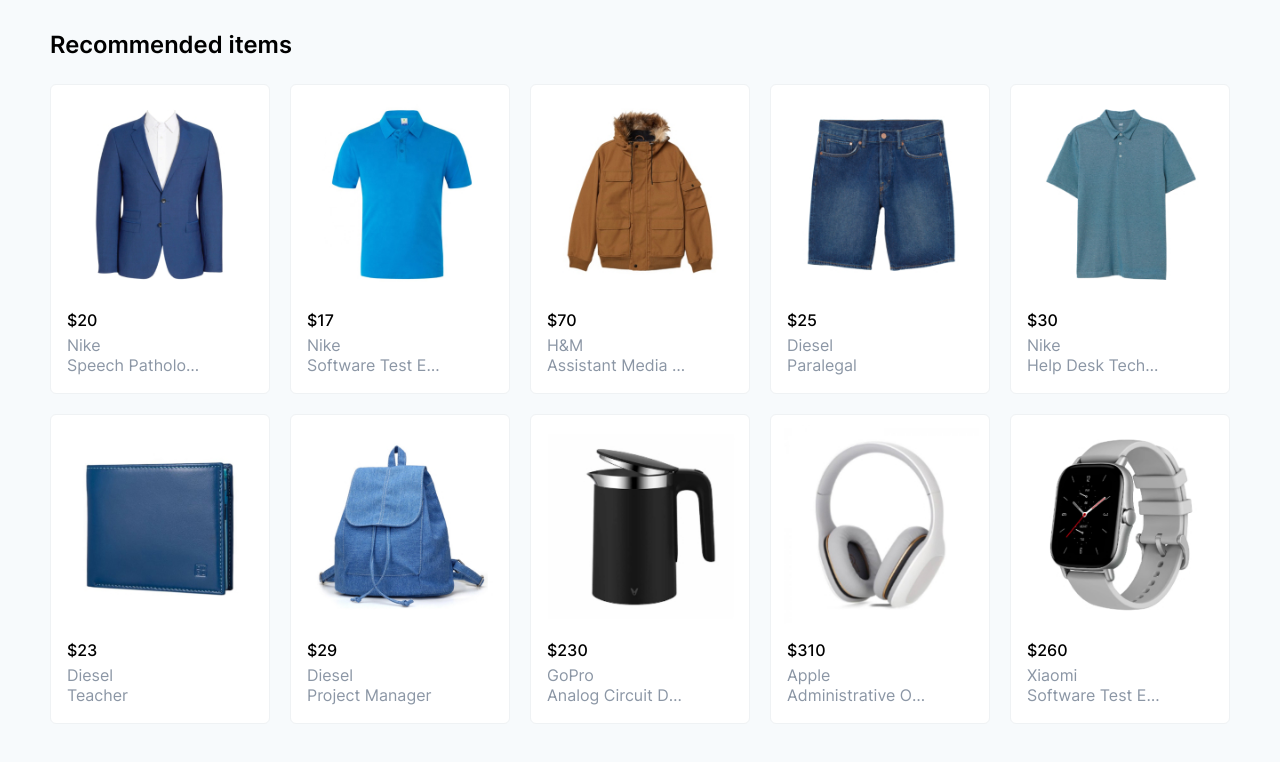
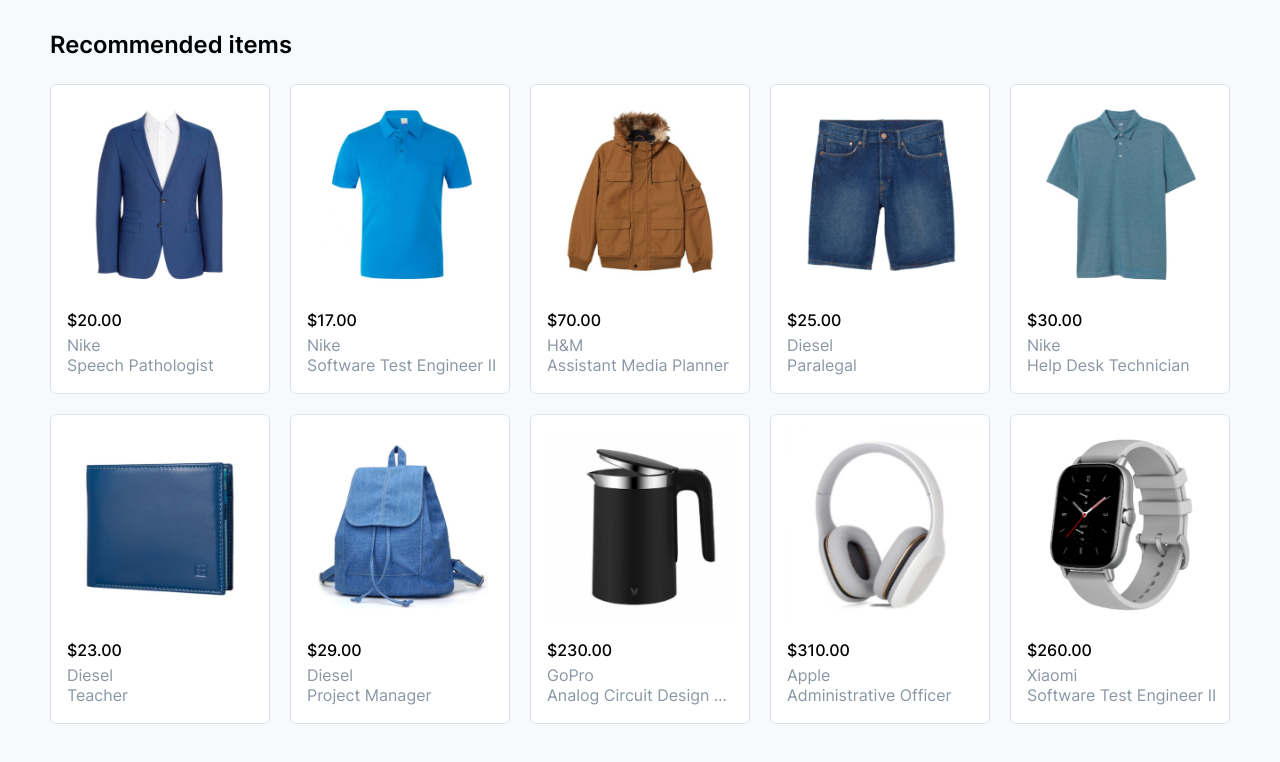
Before and after one commit to martiniucanastasia/next-ts-commerce, a Next.js app: page /preview in a window 1280 px wide. Shown: the top 762 px of the page. Built offline with nearby package versions, Linux system fonts and the light colour scheme; data requests are answered from the project's data file.

Commit message:
Fix all issues

```diff
--- /dev/null
+++ b/src/pages/HomePage/Recommendations/RecommendationProduct.tsx
@@ -0,0 +1,16 @@
+import Image from "next/image";
+import { Product } from "@/types/types";
+import { recommendationSectionStyles as S } from "./styles/recommendationSectionStyles";
+
+export const RecommendationProduct = ({ item }: { item: Product }) => {
+  return (
+    <S.ProductWrapper href="/">
+      <Image src={item.image} width={200} height={200} alt={item.name} />
+      <S.ProductInfoBlock>
+        <S.ProductPrice>${item.price.toFixed(2)}</S.ProductPrice>
+        <S.ProductInfo>{item.brand}</S.ProductInfo>
+        <S.ProductInfo>{item.seller}</S.ProductInfo>
+      </S.ProductInfoBlock>
+    </S.ProductWrapper>
+  );
+};
--- a/src/pages/HomePage/Recommendations/RecommendationSection.tsx
+++ b/src/pages/HomePage/Recommendations/RecommendationSection.tsx
@@ -1,23 +1,14 @@
 "use client";
 
-import Image from "next/image";
 import { Product } from "@/types/types";
+import { RecommendationProduct } from "./RecommendationProduct";
 import { recommendationSectionStyles as S } from "./styles/recommendationSectionStyles";
 
 const ProductsRow = ({ products }: { products: Product[] }) => {
   return (
     <S.RecommendProductsWrapper>
       {products.slice(0, 10).map((item) => {
-        return (
-          <S.ProductWrapper key={item.id} href="/">
-            <Image src={item.image} width={200} height={200} alt={item.name} />
-            <S.ProductInfoBlock>
-              <S.ProductPrice>${item.price}</S.ProductPrice>
-              <S.ProductInfo>{item.brand}</S.ProductInfo>
-              <S.ProductInfo>{item.seller}</S.ProductInfo>
-            </S.ProductInfoBlock>
-          </S.ProductWrapper>
-        );
+        return <RecommendationProduct item={item} key={item.id} />;
       })}
     </S.RecommendProductsWrapper>
   );
--- a/src/pages/HomePage/Recommendations/styles/recommendationSectionStyles.ts
+++ b/src/pages/HomePage/Recommendations/styles/recommendationSectionStyles.ts
@@ -10,32 +10,44 @@ export const recommendationSectionStyles = {
       padding: 0 ${pxToRem(10)};
     }
   `,
+
   RecommendSectionTitle: styled.h4`
     padding: ${pxToRem(30)} 0 ${pxToRem(25)} 0;
-
-    @media ${device.mobileXXS} {
-      font-size: var(--text-m);
-    }
   `,
 
   RecommendProductsWrapper: styled.div`
-    display: flex;
-    justify-content: center;
-    flex-wrap: wrap;
+    display: grid;
+    grid-template-columns: repeat(5, 1fr);
+    place-items: center;
 
     gap: ${pxToRem(20)};
 
-    @media ${device.mobileXXS} {
+    @media ${device.tabletL} {
+      grid-template-columns: repeat(4, 1fr);
+    }
+
+    @media ${device.mobile} {
+      grid-template-columns: repeat(3, 1fr);
+    }
+
+    @media ${device.mobileS} {
+      grid-template-columns: repeat(2, 1fr);
       gap: ${pxToRem(8)};
+    }
+
+    @media ${device.mobileXXXS} {
+      grid-template-columns: repeat(1, 1fr);
     }
   `,
 
   ProductWrapper: styled(Link)`
+    text-align: center;
+
     max-width: ${pxToRem(220)};
     height: ${pxToRem(310)};
 
     background-color: white;
-    border: 1px solid var(--gray-200);
+    border: 1px solid var(--gray-300);
     border-radius: ${pxToRem(6)};
 
     padding: ${pxToRem(10)} ${pxToRem(10)} ${pxToRem(15)};
@@ -56,6 +68,7 @@ export const recommendationSectionStyles = {
   ProductInfoBlock: styled.div`
     display: flex;
     flex-direction: column;
+    text-align: start;
 
     padding-top: ${pxToRem(15)};
     padding-left: ${pxToRem(6)};
@@ -73,7 +86,6 @@ export const recommendationSectionStyles = {
 
   ProductInfo: styled.span`
     display: block;
-    width: ${pxToRem(140)};
 
     color: var(--gray-500);
 
--- a/src/styles/_sizes.ts
+++ b/src/styles/_sizes.ts
@@ -1,13 +1,19 @@
 const size = {
+  tabletL: "1215px",
+  tablet: "1150px",
   mobile: "1024px",
   mobileS: "768px",
   mobileXS: "640px",
   mobileXXS: "500px",
+  mobileXXXS: "355px",
 };
 
 export const device = {
+  tabletL: `(max-width: ${size.tabletL})`,
+  tablet: `(max-width: ${size.tablet})`,
   mobile: `(max-width: ${size.mobile})`,
   mobileS: `(max-width: ${size.mobileS})`,
   mobileXS: `(max-width: ${size.mobileXS})`,
   mobileXXS: `(max-width: ${size.mobileXXS})`,
+  mobileXXXS: `(max-width: ${size.mobileXXXS})`,
 };
--- a/src/styles/global.ts
+++ b/src/styles/global.ts
@@ -1,5 +1,6 @@
 import { createGlobalStyle } from "styled-components";
 import { fontStyles } from "./_fonts";
+import { device } from "./_sizes";
 import { variables } from "./_variables";
 
 export const GlobalStyles = createGlobalStyle`
@@ -33,8 +34,11 @@ ${fontStyles}
   h4 {
     font-size: var(--text-xl);
     font-weight: 600;
+
+    @media ${device.mobileXXS} {
+      font-size: var(--text-m);
+    }
   }
-
 
   html, body {
     height: 100%;
```
